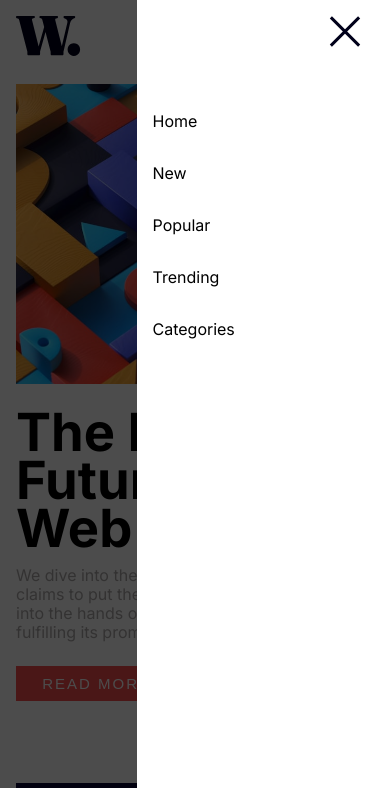
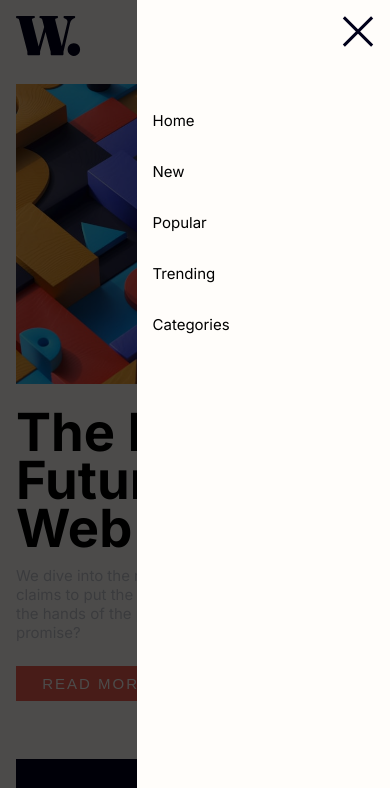
Before and after one commit to Emmanuel-obiora/news-homepage-panther, a plain HTML site: page index.html in a window 390 px wide. Both pictures are taken after a click on the element 354 px from the left and 38 px from the top of the page. Shown: the top 788 px of the page. Drawn offline with Linux system fonts and the light colour scheme.

Commit message:
Making amends to the ReadMe template

```diff
--- a/index.html
+++ b/index.html
@@ -27,7 +27,9 @@
         <img src="./assets/images/logo.svg" alt="Logo">
       </div>
       <div class="visible-nav" id="hideNav">
-        <img src="./assets/images/icon-menu-close.svg" class="close" alt="Exit" onclick="closeModal()">
+        <div class="close">
+          <img src="./assets/images/icon-menu-close.svg" alt="Exit" onclick="closeModal()">
+        </div>
         <ul>
           <li><a href="#" title="Home">Home</a></li>
           <li><a href="#" title="New">New</a></li>
--- a/style.css
+++ b/style.css
@@ -11,19 +11,19 @@
 }
 
 :root{
-    --color-bg: #ffff;
-    --color-bg-varient: rgba(255, 255, 255, .8);
-    --btn-background: rgba(0, 0, 0, .5);
-    --color-red: #fa4f4f;
-    --color-yellow: rgb(226, 153, 17);
-    --color-bg2: rgb(6, 5, 54);
-    --color-grey: rgb(173, 169, 169);
+    --color-bg: hsl(36, 100%, 99%);
+    --btn-background: hsl(236, 13%, 42%);
+    --color-red: hsl(5, 85%, 63%);
+    --color-yellow: hsl(35, 77%, 62%);
+    --color-bg2: hsl(240, 100%, 5%);
+    --color-grey: hsl(233, 8%, 79%);
 }
 
 body{
     padding: 4rem 6rem;
     background: var(--color-bg);
     font-family: 'Inter', sans-serif;
+    Font-size: 15px;
 }
 
 a{
@@ -113,12 +113,13 @@ nav{
 .close{
     display: none;
     padding: 1rem;
-    margin-left: 11rem;
-    cursor: pointer;
+    align-items: center;
+    justify-content: flex-end;
 }
 
-.close:hover{
-    color: var(--color-red);
+.close > img{
+    cursor: pointer;
+
 }
 
 .toggle{
@@ -211,7 +212,7 @@ nav{
 
 .para > p{
     font-size: 14px;
-    color: var(--color-bg-varient);
+    color: var(--color-grey);
 }
 
 /* ============STYLING THE BOTTOM PAAGE ELEMENT============ */
@@ -316,7 +317,7 @@ nav{
 
     .main-container{
         grid-template-columns: 1fr;
-        gap: 8%;
+        gap: 6%;
     }
 
     .main-container_left > span{
```
Also changed, not shown: assets/screeshots/desktop.png (added), assets/screeshots/mobile.png (added), assets/screeshots/open nav.png (added), 2 other files.
